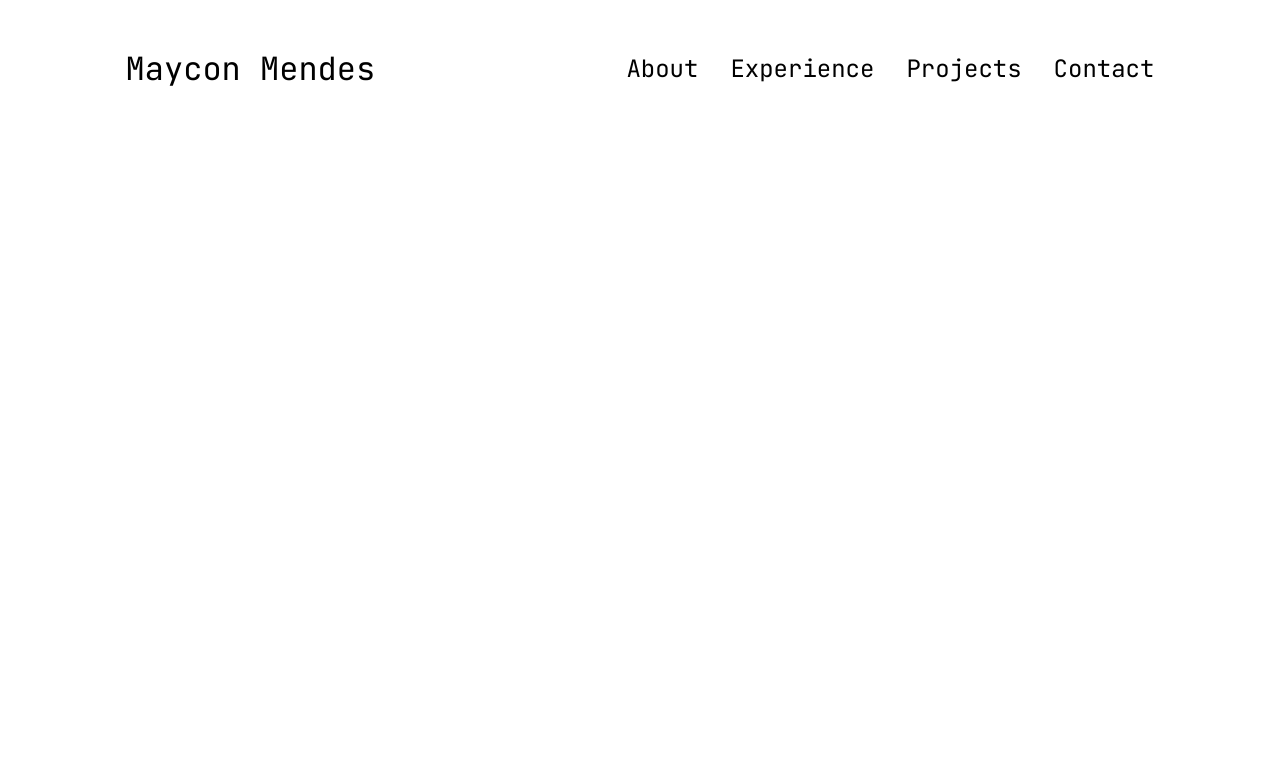
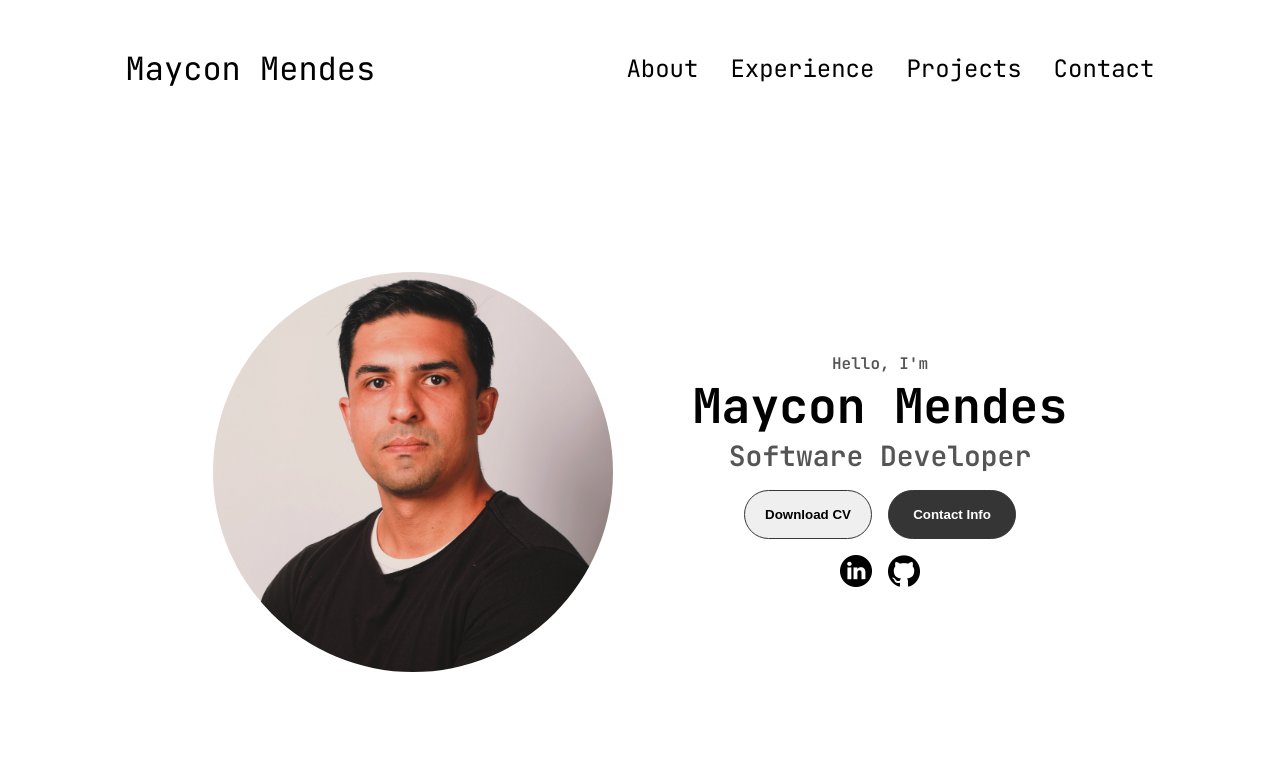
Before and after one commit to omayconmendes/html-css-js-portifolio, a plain HTML site: page index.html in a window 1280 px wide. Drawn offline with Linux system fonts and the light colour scheme.

Commit message:
feat: Criação do Profile Section.

```diff
--- a/index.html
+++ b/index.html
@@ -39,6 +39,30 @@
             </div>
         </div>
     </nav>
+    <section id="profile">
+        <div class="section__pic-container">
+            <img src="./assets/profile-pic.jpg" alt="Maycon Mendes profile picture"/>
+        </div>
+        <div class="section__text">
+            <p class="section__text__p1">Hello, I'm</p>
+            <h1 class="title">Maycon Mendes</h1>
+            <p class="section__text__p2">Software Developer</p>
+
+            <div class="btn-container">
+                <button class="btn btn-color-2" onClick="window.open('./assets/resume-example.pdf')">Download CV</button>
+                <button class="btn btn-color-1" onClick="location.href='./#contact'">Contact Info</button>
+            </div>
+
+            <div id="socials-container">
+                <a href="https://www.linkedin.com/in/omayconmendes/" target="_blank">
+                    <img class="icon" src="./assets/linkedin.png" alt="Linkedin profile link"/>
+                </a>
+                <a href="https://github.com/omayconmendes" target="_blank">
+                    <img class="icon" src="./assets/github.png" alt="Github profile link"/>
+                </a>
+            </div>
+        </div>
+    </section>
     <script src="script.js"></script>
 </body>
 </html>
--- a/style.css
+++ b/style.css
@@ -141,3 +141,117 @@ a:hover {
 .hamburger-icon span:first-child {
     transform: none;
 }
+
+/* SECTION */
+
+section {
+    padding-top: 4vh;
+    height: 96vh;
+    margin: 0 10rem;
+    box-sizing: border-box;
+    min-height: fit-content;
+}
+
+.section-container {
+    display: flex;
+}
+
+/* PROFILE SECTION */
+
+#profile {
+    display: flex;
+    justify-content: center;
+    gap: 5rem;
+    height: 80vh;
+}
+
+.section__pic-container {
+    display: flex;
+    height: 400px;
+    width: 400px;
+    margin: auto 0;
+    border-radius: 50%;
+    object-fit: contain;
+    overflow: hidden;
+}
+
+.section__text {
+    align-self: center;
+    text-align: center;
+}
+
+.section__text p {
+    font-weight: 600;
+}
+
+.section__text__p1 {
+    text-align: center;
+}
+
+.section__text__p2 {
+    font-size: 1.75rem;
+    margin-bottom: 1rem;
+}
+
+.title {
+    font-size: 3rem;
+    text-align: center;
+}
+
+#socials-container {
+    display: flex;
+    justify-content: center;
+    margin-top: 1rem;
+    gap: 1rem;
+}
+
+/* ICON */
+
+.icon {
+    cursor: pointer;
+    height: 2rem;
+}
+
+/* BUTTONS */
+
+.btn-container {
+    display: flex;
+    justify-content: center;
+    gap: 1rem;
+}
+
+.btn {
+    font-weight: 600;
+    transition: all 300ms ease;
+    padding: 1rem;
+    width: 8rem;
+    border-radius: 2rem;
+}
+
+.btn-color-1,
+.btn-color-2 {
+    border: rgb(53,53,53) 0.1rem solid;
+}
+
+.btn-color-1:hover,
+.btn-color-2:hover {
+    cursor: pointer;
+}
+
+.btn-color-1,
+.btn-color-2:hover {
+    background-color: rgb(53,53,53);
+    color: white;
+}
+
+.btn-color-1:hover {
+    background: rgb(0,0,0);
+}
+
+.btn-color-2:hover {
+    background: rgb(255,255,255) 0.1rem solid
+}
+
+.btn-container {
+    gap: 1rem;
+}
```
Also changed, not shown: assets/profile-pic.jpg (added).
